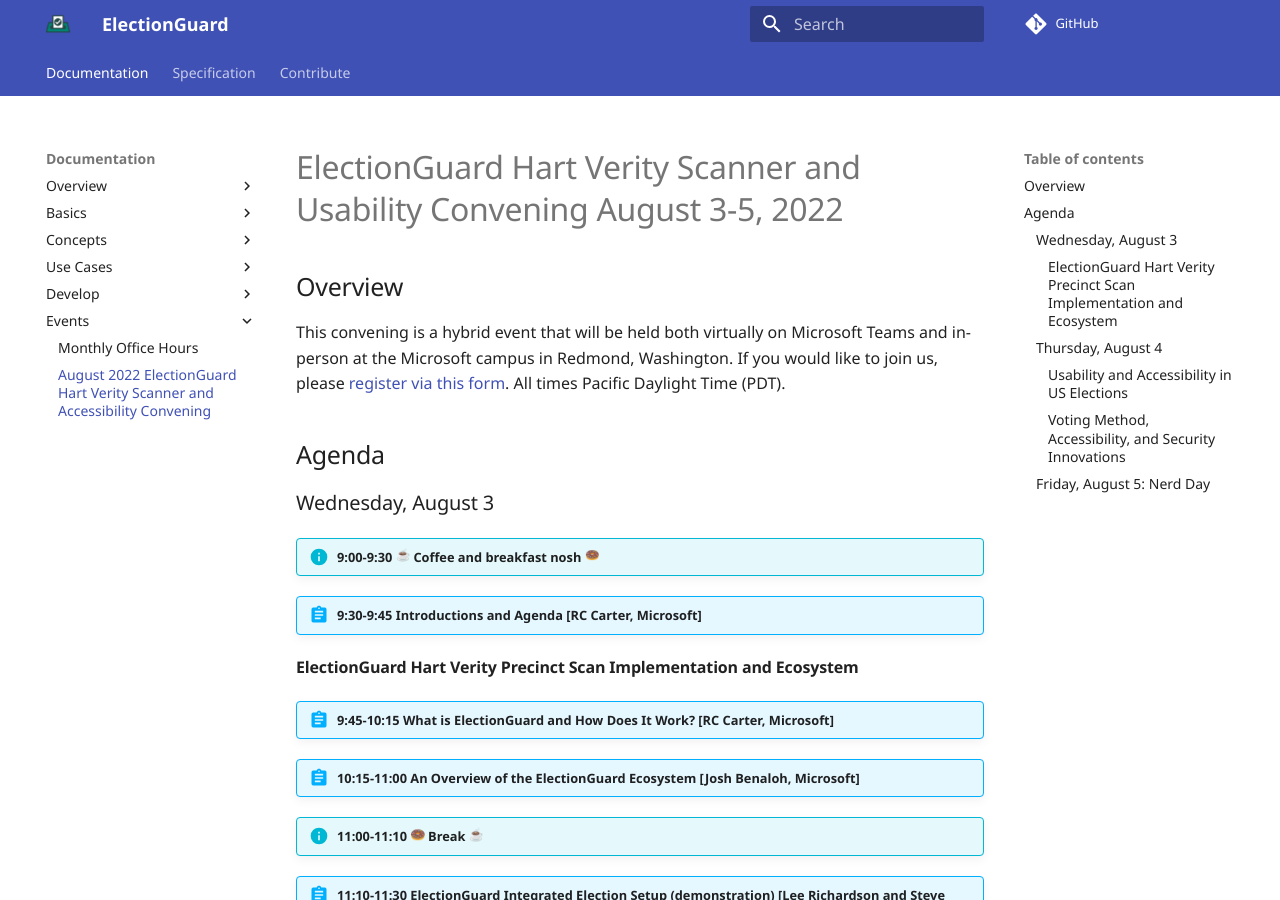
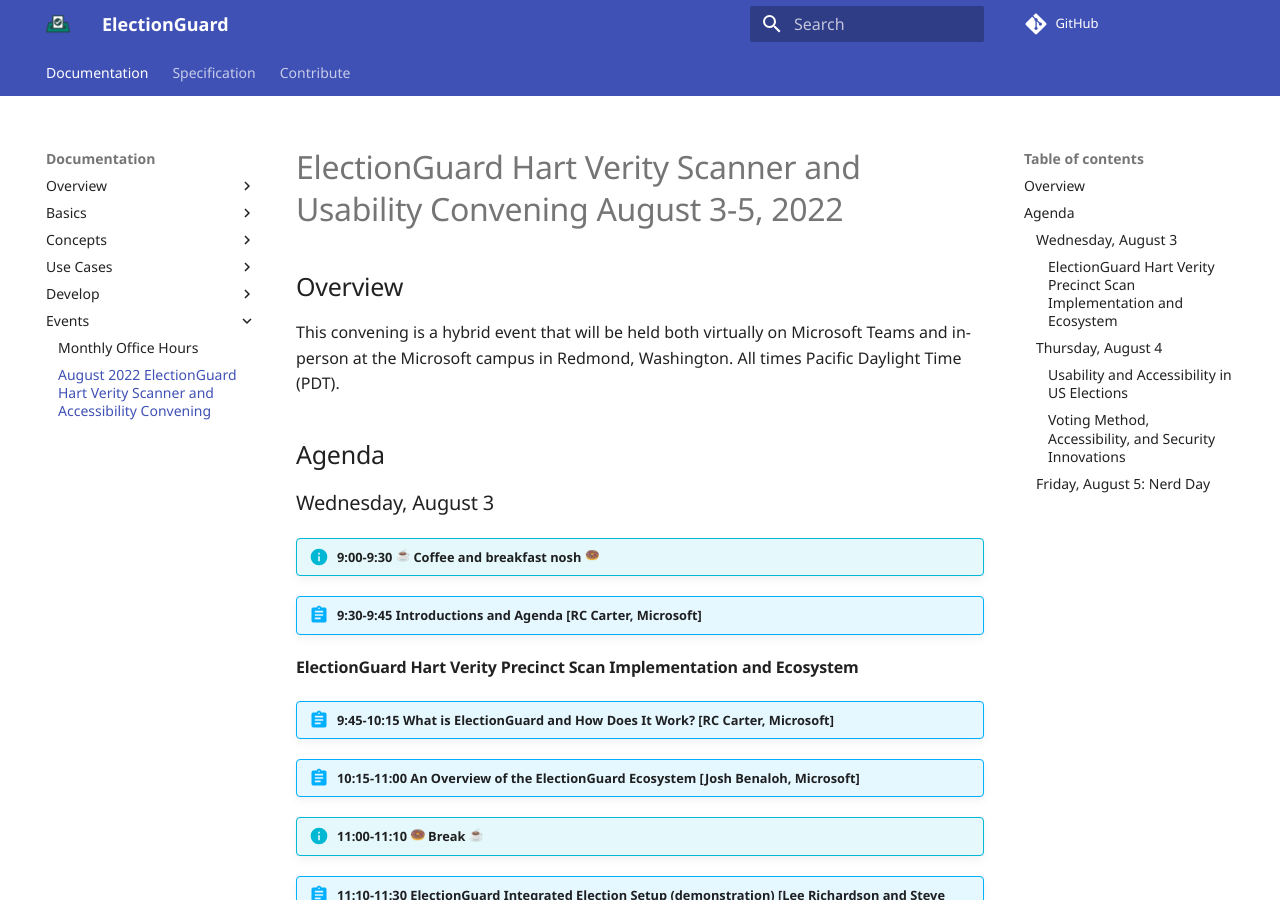
Before and after one commit to Election-Tech-Initiative/electionguard, an MkDocs documentation site: the page built from docs/events/eg_usability_aug_2022.md, in a window 1280 px wide and 900 px high. Built offline with MkDocs 1.6.1 and Material for MkDocs 9.7.7, drawn with Linux system fonts in a browser that asks for light colours; emoji names are drawn with the system emoji font; some web fonts are replaced; comment, search, counter and statistics services are not loaded.

Commit message:
remove registration links

```diff
--- a/docs/events/eg_usability_aug_2022.md
+++ b/docs/events/eg_usability_aug_2022.md
@@ -2,7 +2,7 @@
 
 ## Overview
 
-This convening is a hybrid event that will be held both virtually on Microsoft Teams and in-person at the Microsoft campus in Redmond, Washington. If you would like to join us, please [register via this form](https://form.jotform.com/221867238031151). All times Pacific Daylight Time (PDT).
+This convening is a hybrid event that will be held both virtually on Microsoft Teams and in-person at the Microsoft campus in Redmond, Washington. All times Pacific Daylight Time (PDT).
 
 ## Agenda
 
```
